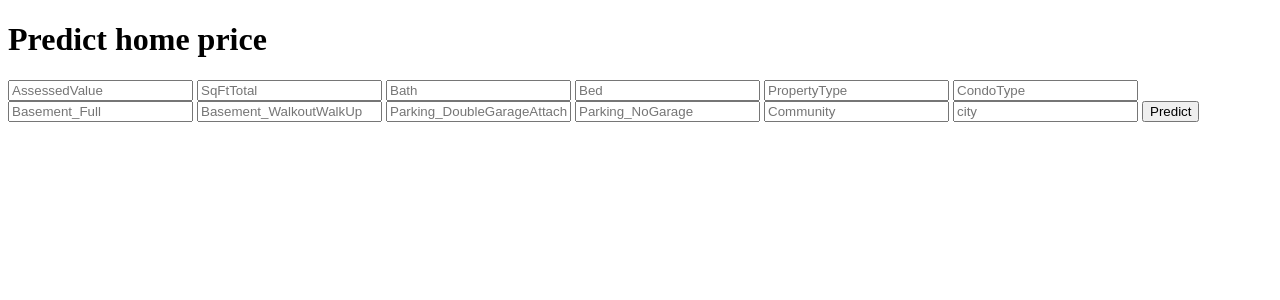
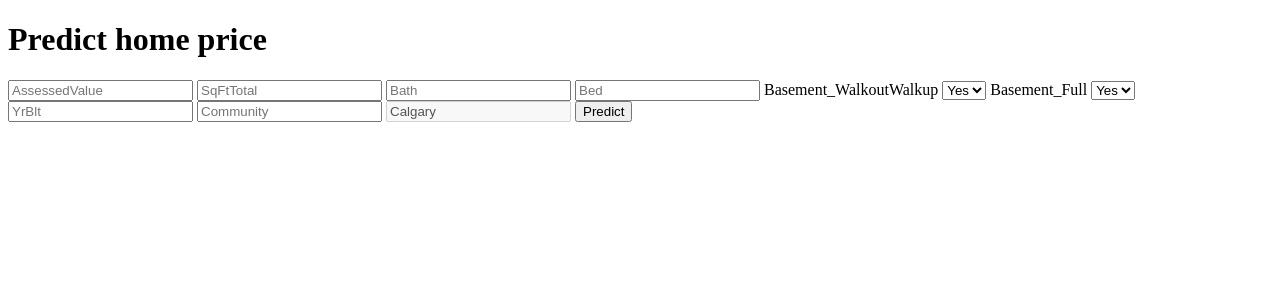
Before and after one commit to tahirs95/propertyml, a Flask app: page / in a window 1280 px wide. Shown: the top 300 px of the page. Run offline with Flask 2, Linux system fonts and the light colour scheme; parts of the project's set-up code (start-up, migrations or seed data) failed here and were passed over.

Commit message:
Add files via upload
added dropdowns

```diff
--- a/templates/index.html
+++ b/templates/index.html
@@ -21,15 +21,20 @@
     <input type="text" name="AssessedValue" placeholder="AssessedValue" required="required" />
     <input type="text" name="SqFtTotal" placeholder="SqFtTotal" required="required" />
     <input type="text" name="Bath" placeholder="Bath" required="required" />
-	<input type="text" name="Bed" placeholder="Bed" required="required" />
-    <input type="text" name="PropertyType" placeholder="PropertyType" required="required" />
-    <input type="text" name="CondoType" placeholder="CondoType" required="required" />
-    <input type="text" name="Basement_Full" placeholder="Basement_Full" required="required" />
-    <input type="text" name="Basement_WalkoutWalkUp" placeholder="Basement_WalkoutWalkUp" required="required" />
-    <input type="text" name="Parking_DoubleGarageAttached" placeholder="Parking_DoubleGarageAttached" required="required" />
-    <input type="text" name="Parking_NoGarage" placeholder="Parking_NoGarage" required="required" />
+		<input type="text" name="Bed" placeholder="Bed" required="required" />
+    <label>Basement_WalkoutWalkup</label>
+    <SELECT type="text" name="Basement_WalkoutWalkUp" placeholder="Basement_WalkoutWalkUp" required="required">
+    	<option value="True">Yes</option>
+    	<option value="false">No</option>
+    </SELECT>
+    <label>Basement_Full</label>
+    <SELECT type="text" name="Basement_Full" placeholder="Basement_Full" required="required" >
+    	<option value="True">Yes</option>
+    	<option value="false">No</option>
+    </SELECT>
+    <input type="text" name="YrBlt" placeholder="YrBlt" required="required" />
     <input type="text" name="Community" placeholder="Community" required="required" />
-    <input type="text" name="city" placeholder="city" required="required" />
+    <input type="text" name="city" placeholder="Calgary" required="required" value="Calgary" disabled="True" />
 
 
     <button type="submit" class="btn btn-primary btn-block btn-large">Predict</button>
```
